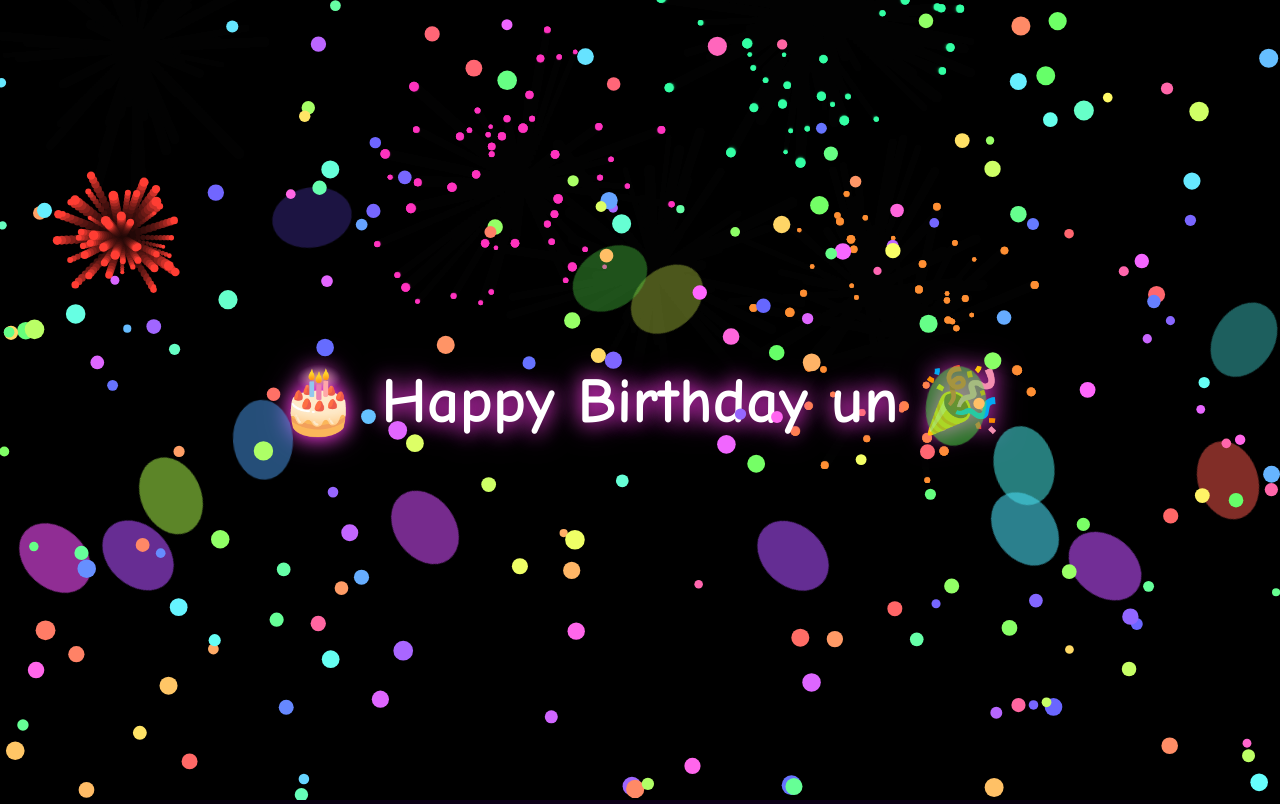
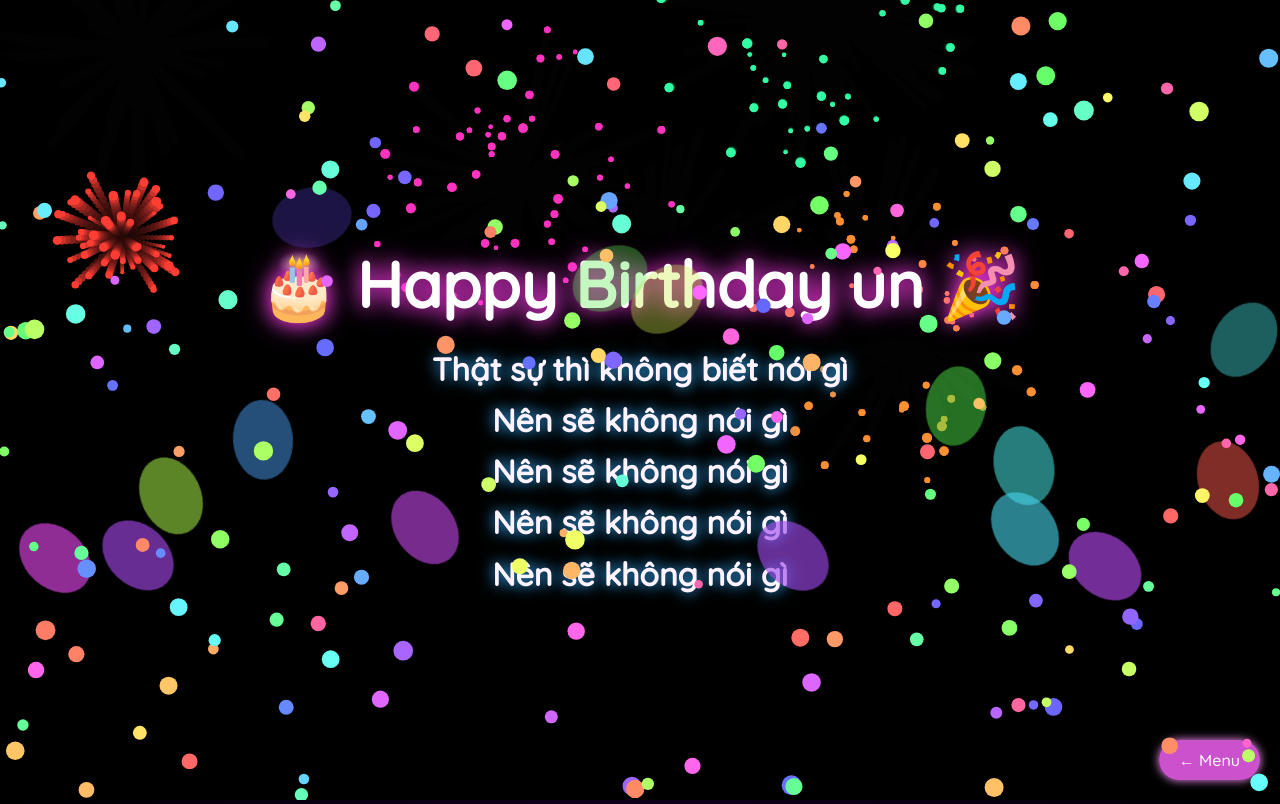
Before and after one commit to LukeNguyen109/LukeVideo_test, a plain HTML site: page index.html in a window 1280 px wide. Drawn offline with Linux system fonts and the light colour scheme.

Commit message:
Enhance birthday page with styles and back button
Updated the birthday celebration page with new styles and added a back button functionality.

```diff
--- a/index.html
+++ b/index.html
@@ -2,30 +2,116 @@
 <html lang="en">
 <head>
   <meta charset="UTF-8">
-  <title>🎉 Happy Birthday Luke!</title>
+  <title>Happy Birthday un</title>
+  <link href="https://fonts.googleapis.com/css2?family=Dancing+Script:wght@700&family=Quicksand:wght@500&display=swap" rel="stylesheet">
   <style>
+    #back-btn {
+      position: fixed;
+      bottom: 20px;
+      right: 20px;
+      background: rgba(255, 102, 255, 0.8);
+      border: none;
+      border-radius: 30px;
+      padding: 10px 20px;
+      font-size: 1em;
+      color: white;
+      cursor: pointer;
+      box-shadow: 0 0 10px #ff99ff;
+      transition: all 0.3s ease;
+      font-family: 'Quicksand', sans-serif;
+    }
+
+    #back-btn:hover {
+      background: rgba(255, 51, 153, 1);
+      transform: scale(1.1);
+    }
+
     body {
       margin: 0;
       overflow: hidden;
       background: radial-gradient(circle at center, #1b0034, #000);
-      font-family: 'Comic Sans MS', cursive;
+      font-family: 'Quicksand', cursive;
       height: 100vh;
       text-align: center;
       color: white;
     }
+    /* Hiệu ứng chữ phát sáng */
+    .text-box {
+      position: absolute;
+      top: 50%;
+      width: 100%;
+      display: flex;
+      flex-direction: column;
+      align-items: center;
+      transform: translateY(-50%); /* căn giữa hoàn hảo */
+    }
 
     h1 {
-      position: absolute;
-      top: 40%;
-      width: 100%;
       font-size: 4em;
+      margin-bottom: 20px; /* cách h1 và dòng dưới */
       text-shadow: 0 0 20px #ff66ff, 0 0 40px #ff99ff;
       animation: glow 2s ease-in-out infinite alternate;
     }
 
+    h2 {
+      font-size: 2em;
+      margin: 0;
+      line-height: 1.6;
+      color: #fff4ff;
+      /* text-shadow: 0 0 10px #ff99ff; */
+      animation: glow_blue 3s ease-in-out infinite alternate;
+    }
+
+    /* thu vien hieu ung */
+    @keyframes fadein {
+      from { opacity: 0.4; }
+      to { opacity: 1; }
+    }
     @keyframes glow {
       from { text-shadow: 0 0 10px #ff33ff; }
       to { text-shadow: 0 0 30px #ff33cc, 0 0 60px #ff66ff; }
+    }
+        @keyframes glow_blue {
+      from { text-shadow: 0 0 10px #33adff; }
+      to { text-shadow: 0 0 30px #33adff, 0 0 60px #66b3ff; }
+    }
+    @keyframes bounce {
+      0%, 100% { transform: translateY(0); }
+      50% { transform: translateY(-20px); }
+    }
+    @keyframes slidein {
+      from { transform: translateX(-100vw); opacity: 0; }
+      to { transform: translateX(0); opacity: 1; }
+    }
+    @keyframes pulse {
+      0% { transform: scale(1); }
+      50% { transform: scale(1.1); }
+      100% { transform: scale(1); }
+    }
+    @keyframes rainbow {
+      0% { color: red; }
+      20% { color: orange; }
+      40% { color: yellow; }
+      60% { color: green; }
+      80% { color: blue; }
+      100% { color: violet; }
+    }
+    @keyframes spin {
+      from { transform: rotate(0deg); }
+      to { transform: rotate(360deg); }
+    }
+    @keyframes shake {
+      0%, 100% { transform: translateX(0); }
+      25% { transform: translateX(-5px); }
+      75% { transform: translateX(5px); }
+    }
+    @keyframes sparkle {
+      0%, 100% { opacity: 0.5; text-shadow: 0 0 5px white; }
+      50% { opacity: 1; text-shadow: 0 0 15px yellow; }
+    }
+    @keyframes wave {
+      0%, 100% { transform: rotate(0deg); }
+      50% { transform: rotate(10deg); }
     }
 
     /* Bóng bay */
@@ -45,7 +131,17 @@
   </style>
 </head>
 <body>
-  <h1>🎂 Happy Birthday un 🎉</h1>
+  <div class="text-box">
+    <h1>🎂 Happy Birthday un 🎉</h1>
+    <h2>Thật sự thì không biết nói gì</h2>
+    <h2>Nên sẽ không nói gì</h2>
+    <h2>Nên sẽ không nói gì</h2>
+    <h2>Nên sẽ không nói gì</h2>
+    <h2>Nên sẽ không nói gì</h2>
+  </div>
+  <button id="back-btn">← Menu</button>
+
+
   <canvas id="fireworks"></canvas>
 
   <audio autoplay loop>
@@ -54,8 +150,9 @@
 
   <script>
     // ============================
-    // 🎈 Hiệu ứng bóng bay
+    // Hiệu ứng bóng bay
     // ============================
+
     for (let i = 0; i < 15; i++) {
       const b = document.createElement("div");
       b.className = "balloon";
@@ -66,7 +163,7 @@
     }
 
     // ============================
-    // 🎊 Hiệu ứng confetti
+    // Hiệu ứng confetti
     // ============================
     const confettiCanvas = document.createElement('canvas');
     confettiCanvas.width = window.innerWidth;
@@ -101,7 +198,7 @@
     drawConfetti();
 
     // ============================
-    // 🎆 Hiệu ứng pháo hoa
+    // Hiệu ứng pháo hoa
     // ============================
     const canvas = document.getElementById('fireworks');
     const ctx = canvas.getContext('2d');
@@ -160,6 +257,13 @@
       canvas.width = confettiCanvas.width = window.innerWidth;
       canvas.height = confettiCanvas.height = window.innerHeight;
     });
+
+    // ============================
+    // Nút quay lại menu
+    // ============================
+    document.getElementById("back-btn").addEventListener("click", () => {
+      window.location.href = "/"; // Flask route về menu chính
+    });
   </script>
 </body>
 </html>
```
